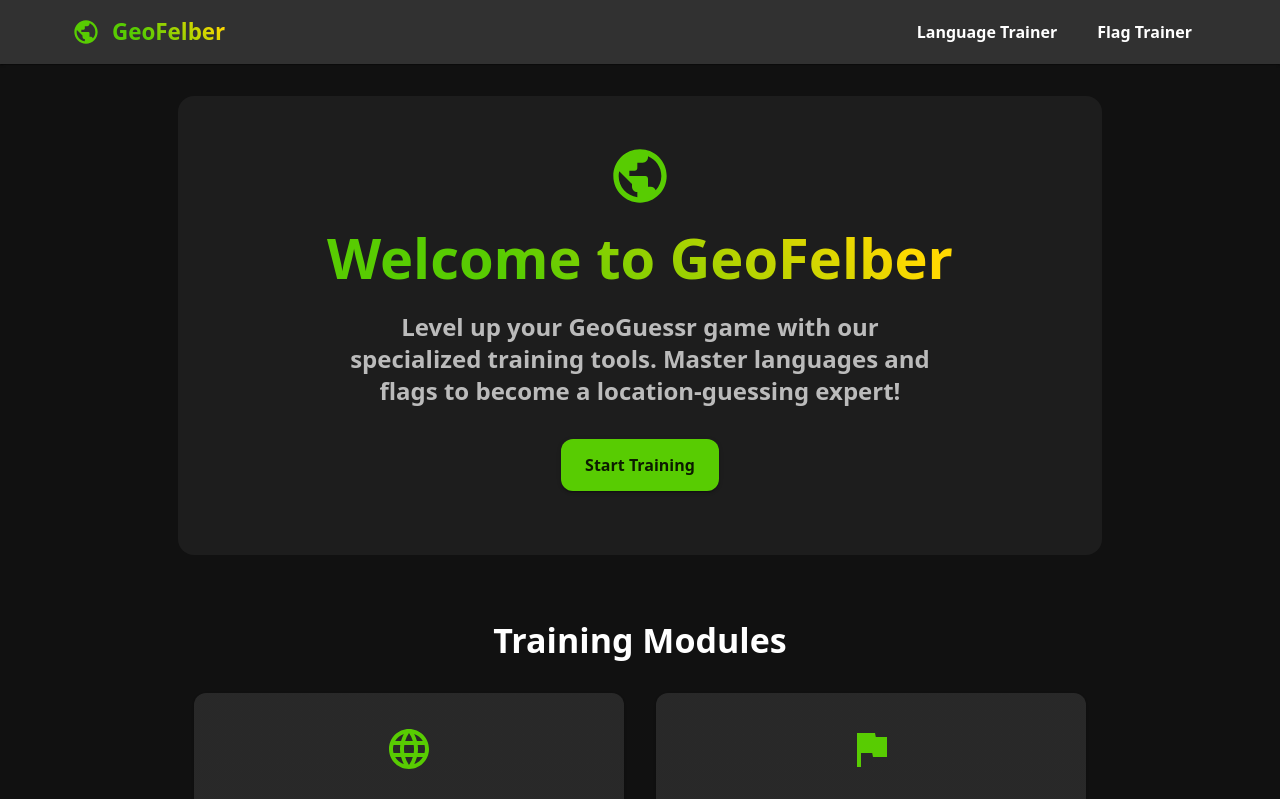
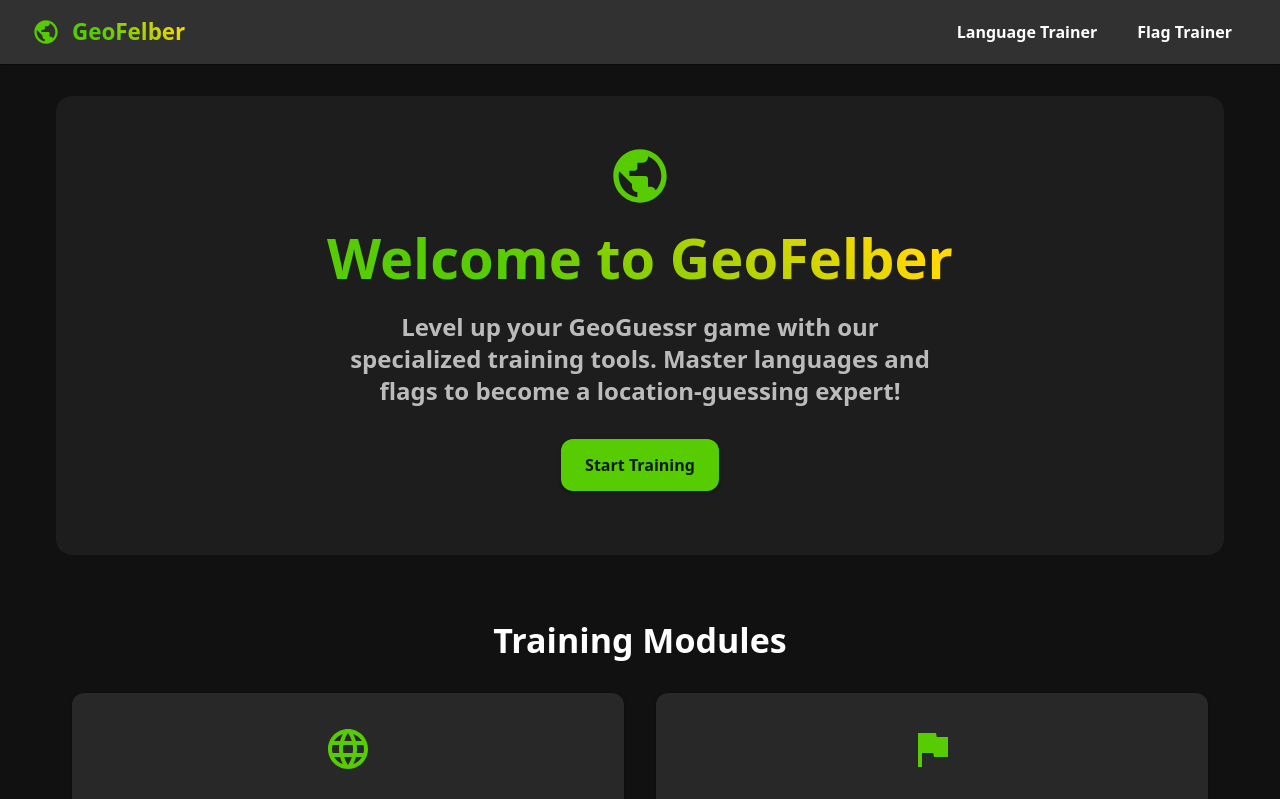
Before and after one commit to mattfelber/geofelber, a React (Vite) app: page / in a window 1280 px wide. Shown: the top 799 px of the page. Built offline with nearby package versions, Linux system fonts and the light colour scheme.

Commit message:
fixed navbar responsiveness

```diff
--- a/src/App.tsx
+++ b/src/App.tsx
@@ -68,7 +68,10 @@ function App() {
           flexDirection: 'column',
           minHeight: '100vh',
           bgcolor: 'background.default',
-          width: '100%',
+          width: '100vw',
+          margin: 0,
+          padding: 0,
+          overflowX: 'hidden'
         }}>
           <Navbar />
           <Box
@@ -77,20 +80,17 @@ function App() {
               flex: 1,
               display: 'flex',
               justifyContent: 'center',
-              width: '100%',
               px: { xs: 2, sm: 3, md: 4 },
               py: { xs: 2, sm: 3, md: 4 },
               overflow: 'auto',
             }}
           >
             <Container
-              maxWidth="lg"
+              maxWidth={false}
               sx={{
                 display: 'flex',
                 flexDirection: 'column',
                 alignItems: 'center',
-                width: '100%',
-                maxWidth: { xs: '100%', sm: '90%', md: '80%' },
                 mx: 'auto',
               }}
             >
--- a/src/components/Navbar.tsx
+++ b/src/components/Navbar.tsx
@@ -39,18 +39,19 @@ const Navbar = () => {
       sx={{
         bgcolor: 'background.paper',
         boxShadow: 1,
-        width: '100vw',
-        left: 0,
-        right: 0,
+        width: '100%',
+        minWidth: '100%',
+        margin: 0,
+        padding: 0
       }}
     >
       <Toolbar
         sx={{
           justifyContent: 'space-between',
-          maxWidth: 'lg',
           width: '100%',
-          mx: 'auto',
+          minWidth: '100%',
           px: { xs: 2, sm: 3, md: 4 },
+          margin: 0
         }}
       >
         <Box
```
